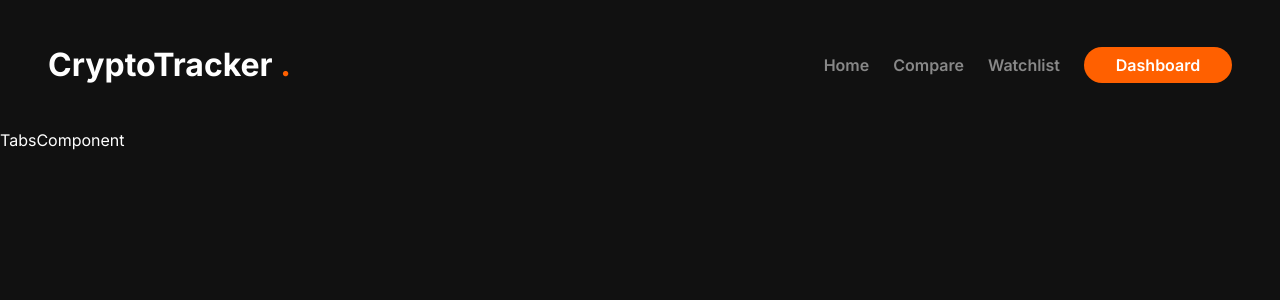
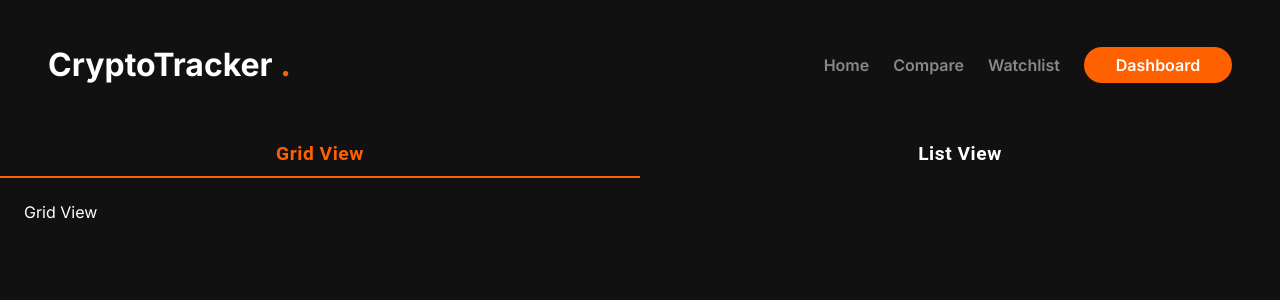
Before and after one commit to akshaychaudhari1499/CryptoTracker, a React (Create React App) app: page /dashboard in a window 1280 px wide. Shown: the top 300 px of the page. Built offline with nearby package versions, Linux system fonts and the light colour scheme.

Commit message:
created the Tabs component and changed the theme of MUI using themeprovider

```diff
--- a/package.json
+++ b/package.json
@@ -6,6 +6,7 @@
     "@emotion/react": "^11.10.6",
     "@emotion/styled": "^11.10.6",
     "@mui/icons-material": "^5.11.16",
+    "@mui/lab": "^5.0.0-alpha.126",
     "@mui/material": "^5.12.0",
     "@testing-library/jest-dom": "^5.16.5",
     "@testing-library/react": "^13.4.0",
--- a/src/App.js
+++ b/src/App.js
@@ -1,7 +1,5 @@
 
 import { BrowserRouter, Route, Routes } from 'react-router-dom';
-import Header from './components/Common/Header';
-import MainComponent from './components/LandingPage/MainComponent';
 import HomePage from './pages/Home';
 import  Dashboard  from './pages/Dashboard';
 
--- a/src/components/Dashboard/Tabs/index.js
+++ b/src/components/Dashboard/Tabs/index.js
@@ -1,9 +1,42 @@
-import React from 'react'
+import  React,{useState} from 'react';
 
-function TabsComponent() {
+import Tab from '@mui/material/Tab';
+import TabContext from '@mui/lab/TabContext';
+import TabList from '@mui/lab/TabList';
+import TabPanel from '@mui/lab/TabPanel';
+import { createTheme ,ThemeProvider} from '@mui/material';
+
+export default function TabsComponent() {
+  const [value, setValue] = useState('grid');
+
+  const handleChange = (event, newValue) => {
+    setValue(newValue);
+  };
+
+  const style={
+    color:'var(--white)',
+    fontSize:'1.2rem',
+    fontWeight:'600',
+    textTransform:'capitalize'
+  }
+
+  const theme=createTheme({
+palette:{
+    primary:{
+        main:"#FF6000"
+    }
+    }
+  })
   return (
-    <div>TabsComponent</div>
-  )
+    <ThemeProvider theme={theme}>
+      <TabContext value={value}>
+          <TabList onChange={handleChange} variant='fullWidth' aria-label="lab API tabs example">
+            <Tab label="Grid View" value="grid"  sx={style}/>
+            <Tab label="List View" value="list" sx={style} />
+          </TabList>
+        <TabPanel value="grid">Grid View</TabPanel>
+        <TabPanel value="list">List View</TabPanel>
+      </TabContext>
+      </ThemeProvider>
+  );
 }
-
-export default TabsComponent
```
Also changed, not shown: 1 other file (tests, documents, lock files or other folders).
